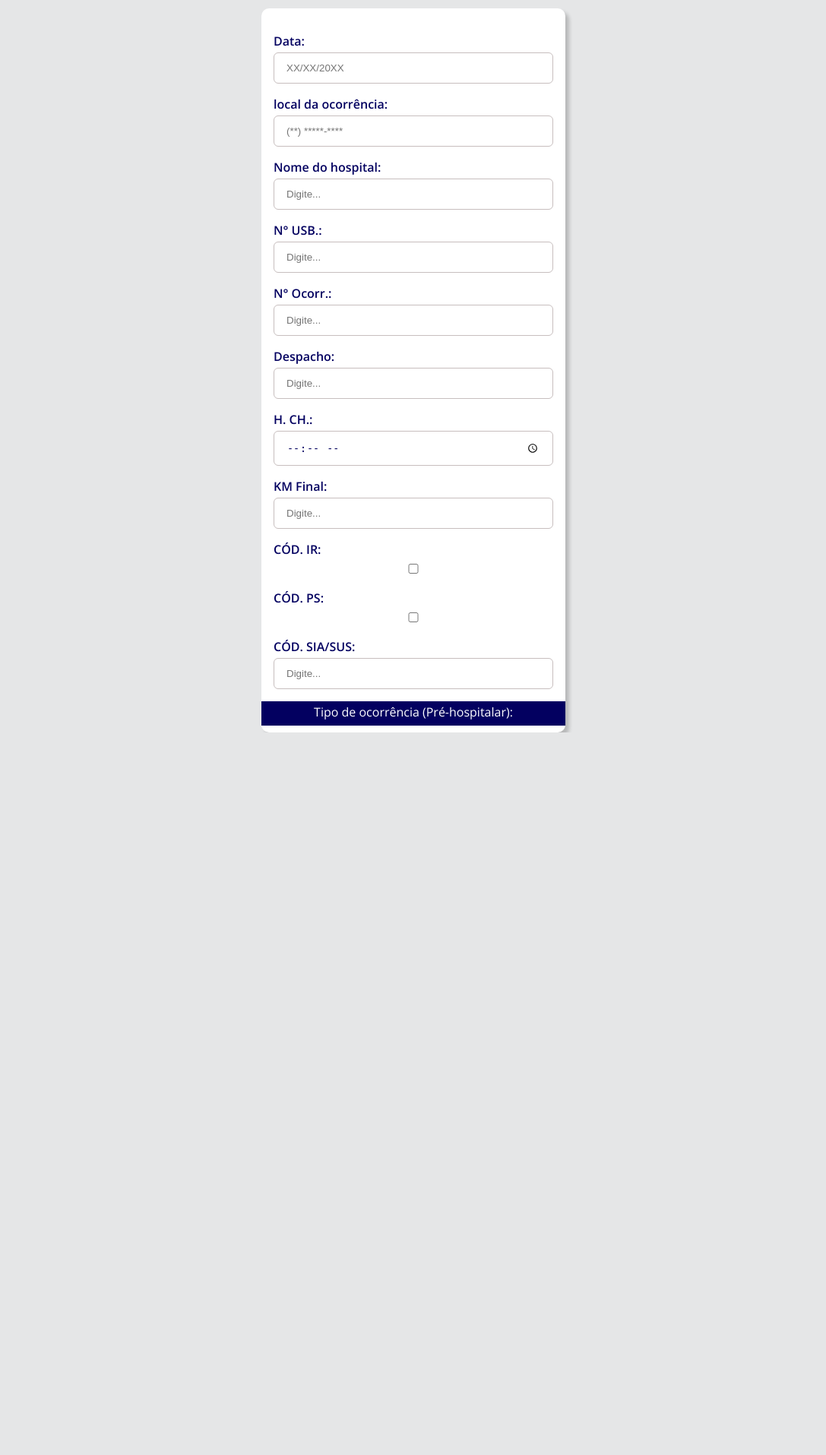
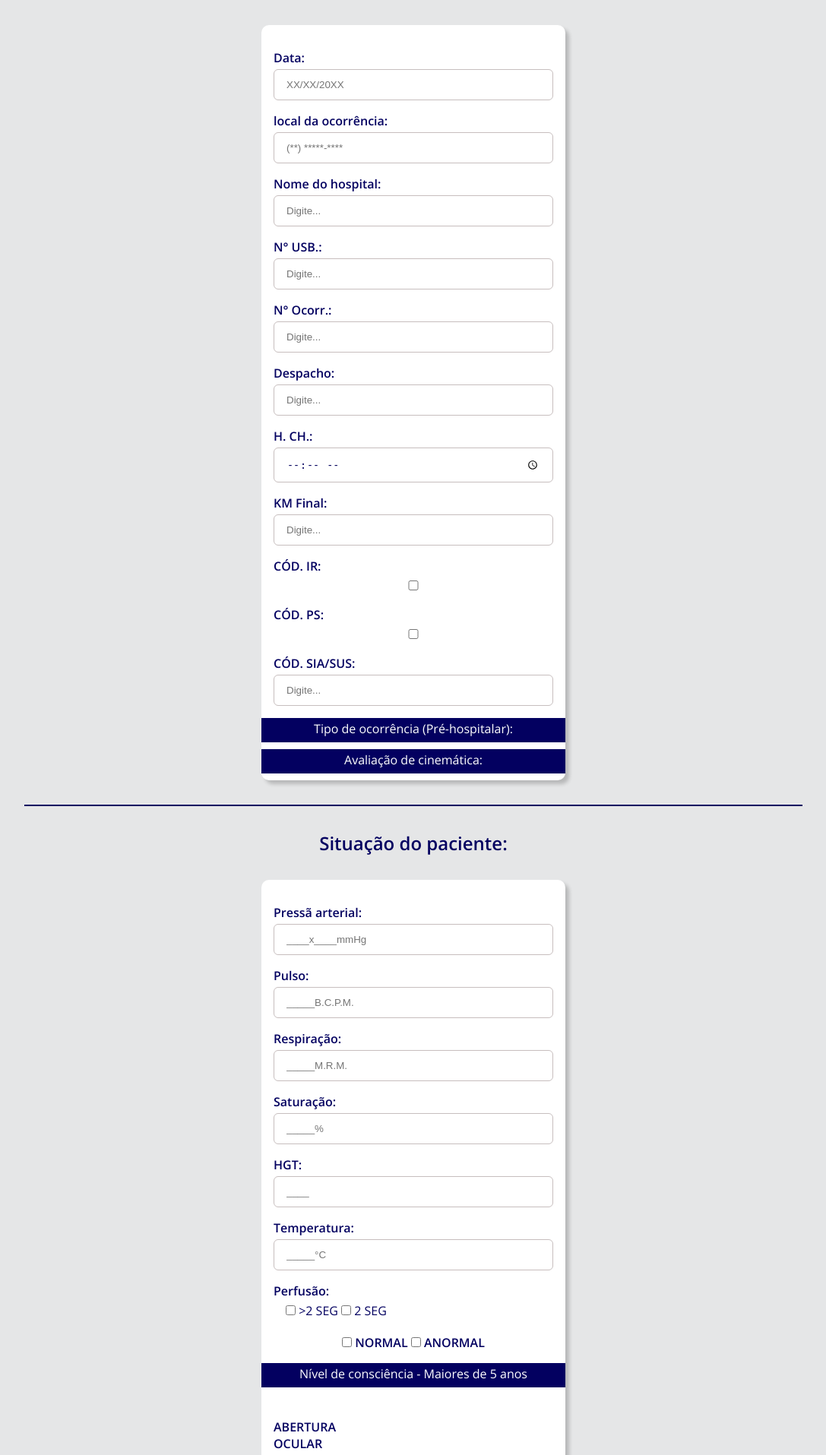
Before and after one commit to tiagofermiano/SA_NOAR, a PHP site: page /pages/index.html in a window 1280 px wide. Shown: the part 965-2880 px from the top of the page at 76% size, without its empty margins (96-1183 px from the left). Before the commit the page ends 1929 px from the top, so only its background shows below. Run offline with PHP 8.4, Linux system fonts and the light colour scheme.

Commit message:
Co-authored-by: Marcelo Vinicius Leicht <vlcelo@users.noreply.github.com> Co-authored-by: Maria Fernanda de Jesus <mafejjj@users.noreply.github.com>

```diff
--- a/assets/teste.css
+++ b/assets/teste.css
@@ -165,3 +165,25 @@
   text-align: center;
   justify-content: center;
 }
+
+.checkbox{
+  color: #030060;
+  margin-left: 1rem;
+}
+
+.checkbox-texto{
+  color: #030060;
+  text-align: center;
+  font-weight: bold;
+  margin-top: 1.2rem;
+  font-size: 1rem;
+}
+
+.input-consciencia label {
+  display: block;
+  color: #030060;
+  margin-bottom: 4px;
+  font-family: 'Open Sans', sans-serif;
+  font-weight: bold;
+  margin-top: 3rem;
+}
--- a/pages/index.html
+++ b/pages/index.html
@@ -74,10 +74,21 @@
     <input type="text" id="username" name="username" placeholder="Digite...">
   </div>
 </form>
-
 <br>
-<p> aqui tem check box q eu n sei fazer</p>
-
+    <label for="username">Vítima era:</label>
+<br>
+<div class="table_vitima">
+  <input type="checkbox" id="scales" name="scales" checked />
+  <label for="scales">Ciclista</label>
+  <input type="checkbox" id="horns" name="horns" />
+  <label for="horns">Horns</label>
+  <input type="checkbox" id="scales" name="scales" checked />
+  <label for="scales">Scales</label>
+  <input type="checkbox" id="horns" name="horns" />
+  <label for="horns">Horns</label>
+  <input type="checkbox" id="horns" name="horns" />
+  <label for="horns">Horns</label>
+</div>
 
 <div class ="textosexo">Forma de Condução:
   <select class="sexo">
@@ -182,5 +193,94 @@
 
 
 
+      <div class="subtitulo"></div>
+      <div class="texto">Avaliação de cinemática: </div>
+
+
+
+      </div>
+      <hr class="hr1">
+
+      <div class="container">
+        <h1 class="title">Situação do paciente:</h1></div>
+
+
+        <div class="boxinfoocorrencia">
+
+          <form class="form">
+            <div class="input-caixatexto">
+          <label for="username">Pressã arterial:</label>
+          <input class="textbox-n" placeholder="____x____mmHg" type="text" onfocus="(this.type='date')"  onblur="(this.type='text')"  />
+        </div>
+      </form>
+
+        <form class="form">
+            <div class="input-caixatexto">
+      <label for="username">Pulso:</label>
+      <input class="textbox-n" placeholder="_____B.C.P.M." type="text" onfocus="(this.type='date')"  onblur="(this.type='text')"  />
+    </div>
+  </form>
+
+  <form class="form">
+    <div class="input-caixatexto">
+  <label for="username">Respiração:</label>
+  <input class="textbox-n" placeholder="_____M.R.M." type="text" onfocus="(this.type='date')"  onblur="(this.type='text')"  />
+</div>
+</form>
+
+<form class="form">
+  <div class="input-caixatexto">
+<label for="username">Saturação:</label>
+<input class="textbox-n" placeholder="_____%" type="text" onfocus="(this.type='date')"  onblur="(this.type='text')"  />
+</div>
+</form>
+
+<form class="form">
+  <div class="input-caixatexto">
+<label for="username">HGT:</label>
+<input class="textbox-n" placeholder="____" type="text" onfocus="(this.type='date')"  onblur="(this.type='text')"  />
+</div>
+</form>
+
+<form class="form">
+  <div class="input-caixatexto">
+<label for="username">Temperatura:</label>
+<input class="textbox-n" placeholder="_____°C" type="text" onfocus="(this.type='date')"  onblur="(this.type='text')"  />
+</div>
+</form>
+
+
+<form class="form">
+  <div class="input-caixatexto">
+    <label for="username">Perfusão:</label></div>
+
+<div class="checkbox">
+  <input type="checkbox" id="scales" name="scales" />
+  <label for="scales">>2 SEG</label>
+
+
+  <input type="checkbox" id="horns" name="horns" />
+  <label for="horns">2 SEG</label>
+  </div>
+
+
+<div class="checkbox-texto">
+  <input type="checkbox" id="scales" name="scales" />
+  <label for="scales">NORMAL</label>
+
+
+  <input type="checkbox" id="horns" name="horns" />
+  <label for="horns">ANORMAL</label>
+  </div>
+</form>
+
+<div class="subtitulo"></div>
+      <div class="texto">Nível de consciência - Maiores de 5 anos </div>
+
+
+      <div class="input-consciencia">
+        <label for="username">ABERTURA<br>OCULAR</label></div>
+
+
 </body>
 </html>
```
